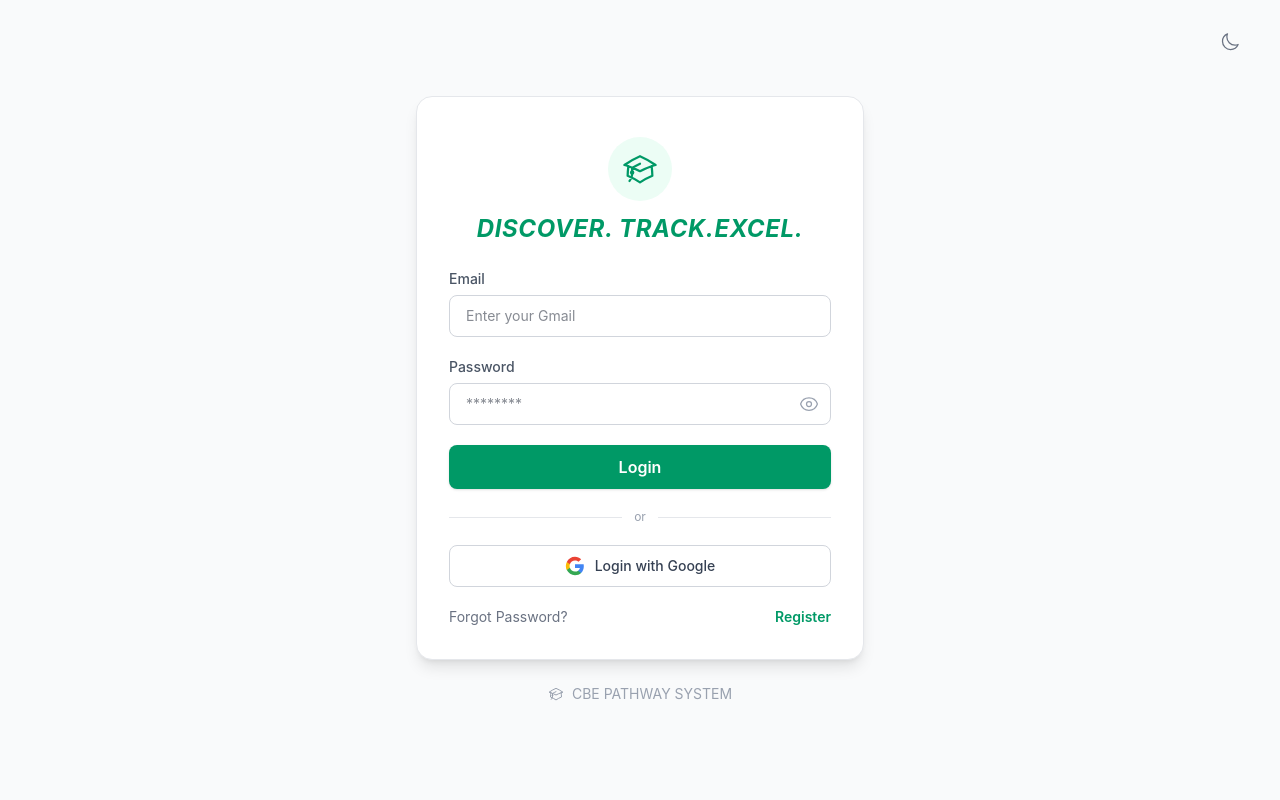
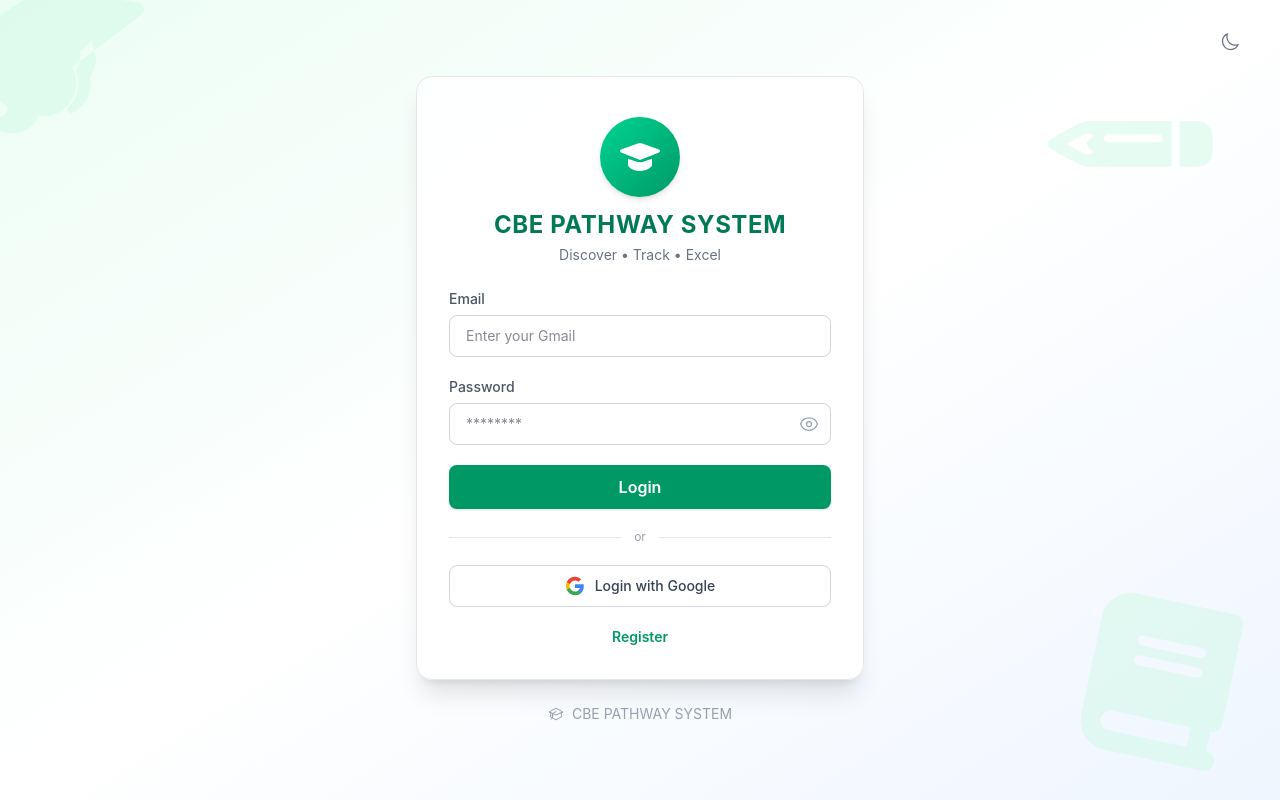
Before and after one commit to tompoenock/pro-cbe, an Angular app in the folder cbc-frontend/: page /login in a window 1280 px wide. Built offline with nearby package versions, Linux system fonts and the light colour scheme; no server answers.

Commit message:
feat: enhance login page with school-themed imagery and hide forgot-password

```diff
--- a/cbc-frontend/src/app/authentication/login/login.component.html
+++ b/cbc-frontend/src/app/authentication/login/login.component.html
@@ -1,5 +1,28 @@
 
-<div [class]="darkMode ? 'min-h-screen bg-slate-950 text-white transition-colors duration-300' : 'min-h-screen bg-gray-50 text-gray-900 transition-colors duration-300'" class="relative">
+<div [class]="darkMode ? 'min-h-screen bg-slate-950 text-white transition-colors duration-300' : 'min-h-screen bg-gradient-to-br from-emerald-50 via-white to-blue-50 text-gray-900 transition-colors duration-300'" class="relative overflow-hidden">
+
+  <!-- Decorative school-themed background elements -->
+  <div class="absolute inset-0 pointer-events-none overflow-hidden">
+    <!-- Graduation cap top-left -->
+    <div [class]="darkMode ? 'absolute -top-10 -left-10 text-slate-800/20' : 'absolute -top-10 -left-10 text-emerald-100/50'" class="transform -rotate-12">
+      <svg class="w-48 h-48" fill="currentColor" viewBox="0 0 640 512">
+        <path d="M320 32c-8.1 0-16.1 1.4-23.7 4.1L15.8 137.4C6.3 140.9 0 149.9 0 160s6.3 19.1 15.8 22.6l57.9 20.9C57.3 229.3 48 259.8 48 291.9c0 28.6 10.6 54.4 27.7 72.5c-8.7 12.4-14.1 27.8-14.1 44.8c0 45.5 41.6 70.8 82.9 70.8c33.5 0 62.8-17.7 77.1-41.1c10.1 5.1 21.2 8.1 33.1 8.1c47.4 0 90-28.5 107.1-69.4c5.5-13.1 8.6-27.4 8.6-42.6c0-11.1-1.5-21.9-4.2-32.1L623.3 182.6C633.7 179.1 640 170.1 640 160s-6.3-19.1-15.8-22.6L343.7 36.1C336.1 33.4 328.1 32 320 32zM128 384c0 17.7-14.3 32-32 32s-32-14.3-32-32c0-24.8 11.9-46.9 30.2-60.8c2.2 12.1 6.1 23.5 11.5 34.1c5.1 10.1 12.2 19.4 20.7 27.6c1.1 10.4 1.7 20.8 1.7 31.1zm288-32c0 30.1-13.3 57.2-34.5 76.1c-15.5 13.8-34.9 23.1-56.4 26.5c-1.5-6.8-3.5-13.4-6.1-19.7c6.5-3.7 12.6-8.1 18.1-13.1c16.7-15 29-35.5 35.1-58.8c2.5-9.4 3.9-19.2 3.9-29.3c0-5.5-.4-10.9-1.1-16.1c14.4-15.9 24-38 28-62.2c16.7-5.5 31.5-14.8 43.7-26.9c1.3 14.6 2.3 29.4 2.3 44.5c0 10.9-.8 21.6-2.3 32z"/>
+      </svg>
+    </div>
+    <!-- Books bottom-right -->
+    <div [class]="darkMode ? 'absolute bottom-10 right-10 text-slate-800/20' : 'absolute bottom-10 right-10 text-emerald-100/50'" class="transform rotate-12">
+      <svg class="w-40 h-40" fill="currentColor" viewBox="0 0 448 512">
+        <path d="M96 0C43 0 0 43 0 96V416c0 53 43 96 96 96H384h32c17.7 0 32-14.3 32-32s-14.3-32-32-32V384c17.7 0 32-14.3 32-32V32c0-17.7-14.3-32-32-32H384 96zm0 384H352v64H96c-17.7 0-32-14.3-32-32s14.3-32 32-32zm32-240c0-8.8 7.2-16 16-16H336c8.8 0 16 7.2 16 16s-7.2 16-16 16H144c-8.8 0-16-7.2-16-16zm16 48H336c8.8 0 16 7.2 16 16s-7.2 16-16 16H144c-8.8 0-16-7.2-16-16s7.2-16 16-16z"/>
+      </svg>
+    </div>
+    <!-- Pencil top-right -->
+    <div [class]="darkMode ? 'absolute top-20 right-20 text-slate-800/20' : 'absolute top-20 right-20 text-emerald-100/50'" class="transform rotate-45">
+      <svg class="w-32 h-32" fill="currentColor" viewBox="0 0 512 512">
+        <path d="M410.3 231l11.3-11.3-33.9-33.9-62.1-62.1L291.7 89.8l-11.3 11.3-22.6 22.6L58.6 322.9c-10.4 10.4-18 23.3-22.2 37.4L1 480.7c-2.5 8.4-.2 17.5 6.1 23.7s15.3 8.5 23.7 6.1l120.3-35.4c14.1-4.2 27-11.8 37.4-22.2L387.7 253.7 410.3 231zM160 399.4l-9.1 22.7c-4 3.1-8.5 5.4-13.3 6.9L59.4 452l23-78.1c1.4-4.9 3.8-9.4 6.9-13.3l22.7-9.1v32c0 8.8 7.2 16 16 16h32zM362.7 18.7L348.3 33.2 325.7 55.8 314.3 67.1l33.9 33.9 62.1 62.1 33.9 33.9 11.3-11.3 22.6-22.6 14.5-14.5c25-25 25-65.5 0-90.5L453.3 18.7c-25-25-65.5-25-90.5 0zm-47.4 168l-144 144c-6.2 6.2-16.4 6.2-22.6 0s-6.2-16.4 0-22.6l144-144c6.2-6.2 16.4-6.2 22.6 0s6.2 16.4 0 22.6z"/>
+      </svg>
+    </div>
+  </div>
+
   <!-- Dark/Light Mode Switcher (Dashboard style, top right) -->
   <div class="absolute top-6 right-8 z-50">
     <button type="button" (click)="toggleTheme()" [class]="darkMode ? 'p-2 rounded-lg transition-colors hover:bg-slate-700 text-yellow-400' : 'p-2 rounded-lg transition-colors hover:bg-gray-100 text-gray-500'" [attr.aria-label]="darkMode ? 'Switch to light mode' : 'Switch to dark mode'">
@@ -12,19 +35,22 @@
     </button>
   </div>
 
-  <div class="flex items-center justify-center min-h-screen px-4">
+  <div class="flex items-center justify-center min-h-screen px-4 py-8">
     <div class="w-full max-w-md">
-      <div [class]="darkMode ? 'bg-slate-800 text-slate-100 rounded-2xl shadow-2xl px-8 pt-10 pb-8 space-y-6 transition-colors duration-300 border border-slate-700' : 'bg-white text-gray-900 rounded-2xl shadow-lg px-8 pt-10 pb-8 space-y-6 transition-colors duration-300 border border-gray-200'">
+      <div [class]="darkMode ? 'bg-slate-800/90 backdrop-blur-sm text-slate-100 rounded-2xl shadow-2xl px-8 pt-10 pb-8 space-y-6 transition-colors duration-300 border border-slate-700' : 'bg-white/90 backdrop-blur-sm text-gray-900 rounded-2xl shadow-xl px-8 pt-10 pb-8 space-y-6 transition-colors duration-300 border border-gray-200'">
 
       <!-- Logo & Title -->
       <div class="flex flex-col items-center space-y-3">
-        <div [class]="darkMode ? 'w-16 h-16 rounded-full bg-slate-700 flex items-center justify-center' : 'w-16 h-16 rounded-full bg-emerald-50 flex items-center justify-center'">
-          <svg [class]="darkMode ? 'w-9 h-9 text-emerald-300' : 'w-9 h-9 text-emerald-600'" fill="none" stroke="currentColor" stroke-width="1.5" viewBox="0 0 24 24">
-            <path stroke-linecap="round" stroke-linejoin="round"
-              d="M4.26 10.147a60.438 60.438 0 0 0-.491 6.347A48.62 48.62 0 0 1 12 20.904a48.62 48.62 0 0 1 8.232-4.41 60.46 60.46 0 0 0-.491-6.347m-15.482 0a50.636 50.636 0 0 0-2.658-.813A59.906 59.906 0 0 1 12 3.493a59.903 59.903 0 0 1 10.399 5.84c-.896.248-1.783.52-2.658.814m-15.482 0A50.717 50.717 0 0 1 12 13.489a50.702 50.702 0 0 1 7.74-3.342M6.75 15a.75.75 0 1 0 0-1.5.75.75 0 0 0 0 1.5Zm0 0v-3.675A55.378 55.378 0 0 1 12 8.443m-7.007 11.55A5.981 5.981 0 0 0 6.75 15.75v-1.5" />
+        <div [class]="darkMode ? 'w-20 h-20 rounded-full bg-gradient-to-br from-emerald-500 to-emerald-700 flex items-center justify-center shadow-lg' : 'w-20 h-20 rounded-full bg-gradient-to-br from-emerald-400 to-emerald-600 flex items-center justify-center shadow-md'">
+          <!-- Graduation cap icon for school theme -->
+          <svg class="w-10 h-10 text-white" fill="currentColor" viewBox="0 0 640 512">
+            <path d="M320 32c-8.1 0-16.1 1.4-23.7 4.1L15.8 137.4C6.3 140.9 0 149.9 0 160s6.3 19.1 15.8 22.6L320 302.6 624.2 182.6c9.5-3.5 15.8-12.5 15.8-22.6s-6.3-19.1-15.8-22.6L343.7 36.1C336.1 33.4 328.1 32 320 32zM128 384c0 35.3 85.9 96 192 96s192-60.7 192-96l0-101.4-139.5 49.8c-16.6 5.9-34.1 9-52.5 9s-35.9-3.1-52.5-9L128 282.6V384z"/>
           </svg>
         </div>
-        <h2 [class]="darkMode ? 'text-white text-2xl font-bold tracking-wide italic' : 'text-emerald-600 text-2xl font-bold tracking-wide italic'">DISCOVER. TRACK.EXCEL.</h2>
+        <div class="text-center">
+          <h2 [class]="darkMode ? 'text-white text-2xl font-bold tracking-wide' : 'text-emerald-700 text-2xl font-bold tracking-wide'">CBE PATHWAY SYSTEM</h2>
+          <p [class]="darkMode ? 'text-slate-400 text-sm mt-1' : 'text-gray-500 text-sm mt-1'">Discover &bull; Track &bull; Excel</p>
+        </div>
       </div>
 
       <!-- Login Form -->
@@ -130,8 +156,10 @@
         </button>
 
         <!-- Links -->
-        <div class="flex justify-between items-center text-sm">
+        <div class="flex justify-center items-center text-sm">
+          <!-- Forgot Password commented out
           <a routerLink="/forgot-password" class="text-gray-500 hover:text-emerald-600 transition-colors">Forgot Password?</a>
+          -->
           <a routerLink="/register" class="text-emerald-600 font-semibold hover:text-emerald-700 transition-colors">Register</a>
         </div>
 
```
